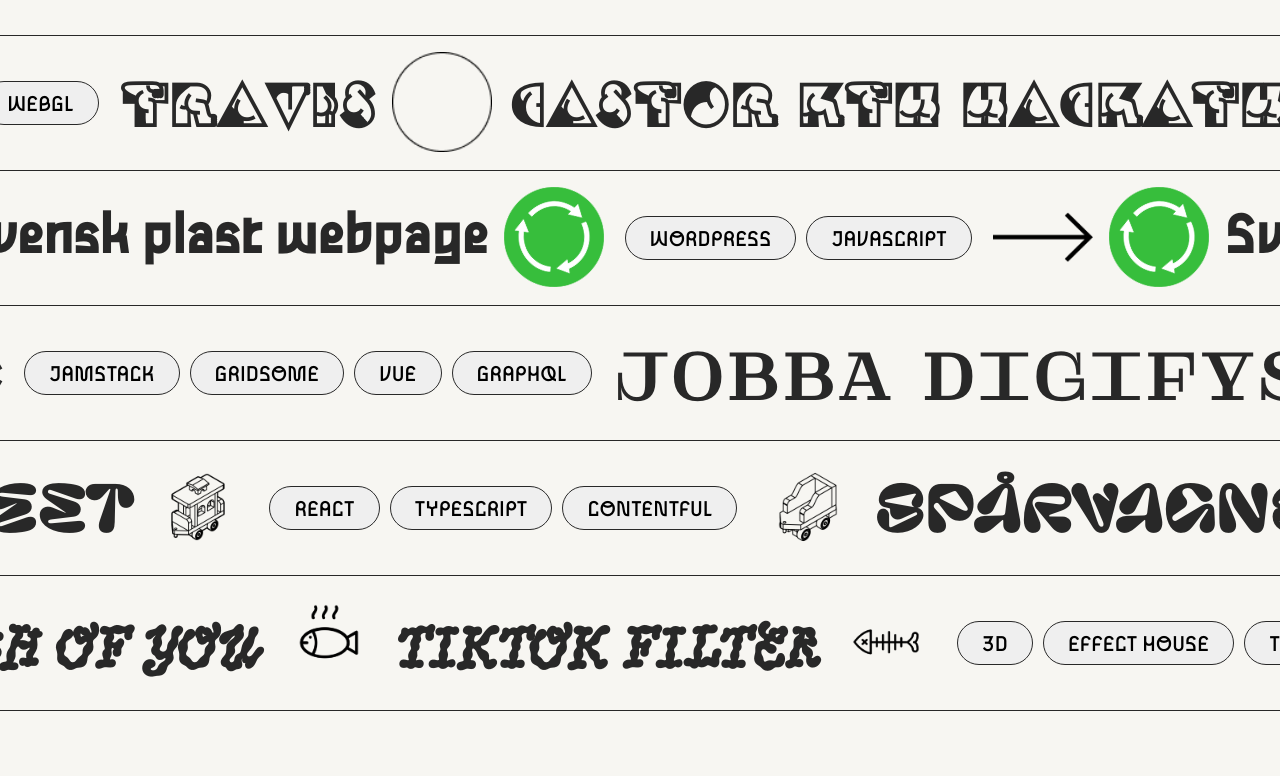
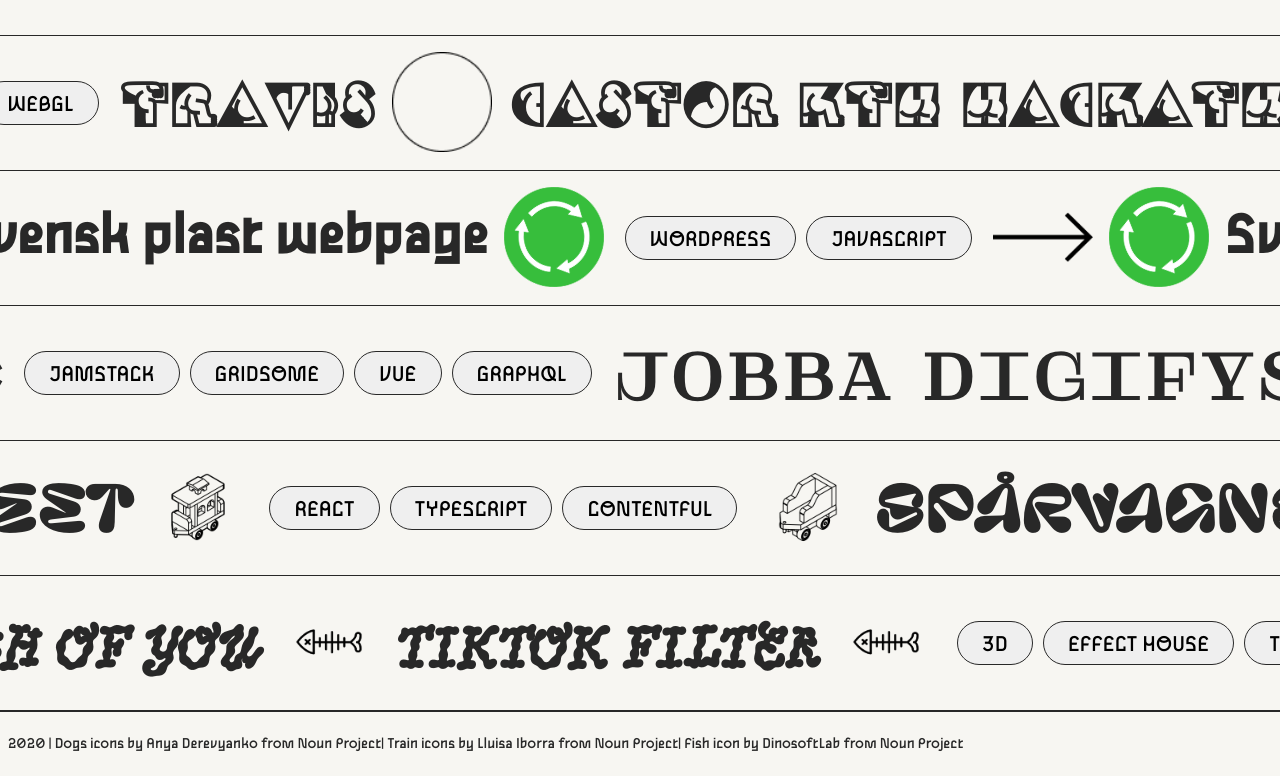
Before and after one commit to LPlox/portfolio, a Next.js app: page / in a window 1280 px wide. Shown: the part 295-1071 px from the top of the page. Before the commit the page ends 1006 px from the top, so only its background shows below. Built offline with nearby package versions, Linux system fonts and the light colour scheme.

Commit message:
added credit for icons and fixed scroll for homepage

```diff
--- a/components/Nav.js
+++ b/components/Nav.js
@@ -8,7 +8,10 @@
       </a>
 
       <nav className={style.nav}>
-        <p className={style.introText}>Lina Wang • Stockholm • Sweden</p>
+        <p className={style.introText}>Lina Wang • Front End Developer • Portfolio • 2022 • Stockholm</p>
+        {/* <a>LinkedIn</a>
+        <a>Github</a>
+        <a>Lighthouse</a> */}
       </nav>
     </header>
   );
--- a/pages/index.js
+++ b/pages/index.js
@@ -81,7 +81,7 @@
     slug: "https://player.vimeo.com/video/716758661?h=b870e802ee&dnt=1&app_id=122963",
     order: [
       { type: "TitleContainer", params: { title: "FISH OF YOU", fonttype: "picnic" } },
-      { type: "ImageContainer", params: { image: "fish.png", styling: "" } },
+      { type: "ImageContainer", params: { image: "fishbones.png", styling: "" } },
       { type: "TitleContainer", params: { title: "TIKTOK FILTER", fonttype: "picnic" } },
       { type: "ImageContainer", params: { image: "fishbones.png", styling: "" } },
       { type: "Tags", params: { tags: ["3D", "Effect house", "tiktok"] } },
@@ -106,14 +106,22 @@
         ))}
       </main>
 
-      {/* <footer className={styles.footer}>
-        <a href="https://vercel.com?utm_source=create-next-app&utm_medium=default-template&utm_campaign=create-next-app" target="_blank" rel="noopener noreferrer">
-          Powered by{" "}
-          <span className={styles.logo}>
-            <Image src="/vercel.svg" alt="Vercel Logo" width={72} height={16} />
-          </span>
-        </a>
-      </footer> */}
+      <footer className={styles.footer}>
+        <p>
+          2020 | Dogs icons by Anya Derevyanko from{" "}
+          <a href="https://thenounproject.com/browse/collection-icon/dogs-140344/?p=1" target="_blank" rel="noreferrer">
+            Noun Project
+          </a>
+          | Train icons by Lluisa Iborra from{" "}
+          <a href="https://thenounproject.com/browse/collection-icon/toy-train-40887/?p=1" target="_blank" rel="noreferrer">
+            Noun Project
+          </a>
+          | Fish icon by DinosoftLab from{" "}
+          <a href="https://thenounproject.com/icon/fish-1375938/" target="_blank" rel="noreferrer">
+            Noun Project
+          </a>
+        </p>
+      </footer>
     </div>
   );
 }
--- a/styles/Home.module.css
+++ b/styles/Home.module.css
@@ -1,5 +1,15 @@
 .main {
   max-width: var(--max-width);
+}
+
+.footer {
+  /* position: absolute;
+  bottom: 0;
+  left: 0; */
+  font-family: var(--gulax-font);
+  padding: var(--homepage-link-margin-left);
+  border-top: var(--border-light);
+  width: 100%;
 }
 
 /*
--- a/styles/HomepageLinkWrapper.module.css
+++ b/styles/HomepageLinkWrapper.module.css
@@ -7,6 +7,7 @@
   width: auto;
   width: 100vw;
   position: relative;
+  overflow-y: hidden;
 
   /* Removing scrollbar */
   -ms-overflow-style: none; /* IE and Edge */
--- a/styles/globals.css
+++ b/styles/globals.css
@@ -60,7 +60,6 @@
 body {
   padding: 0;
   margin: 0;
-  overflow: hidden;
 }
 
 a {
```
Also changed, not shown: public/images/fish.png (deleted).
